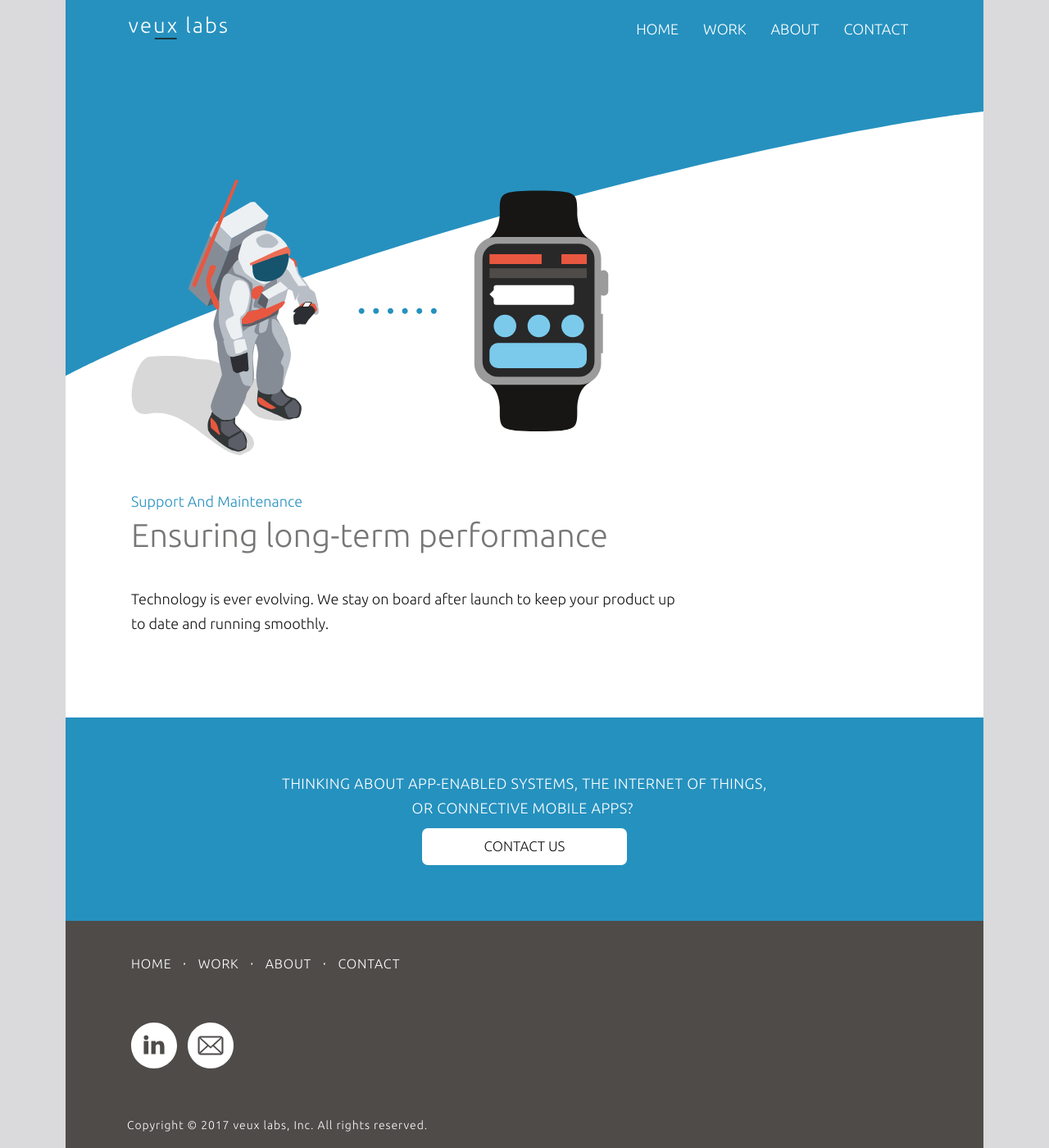
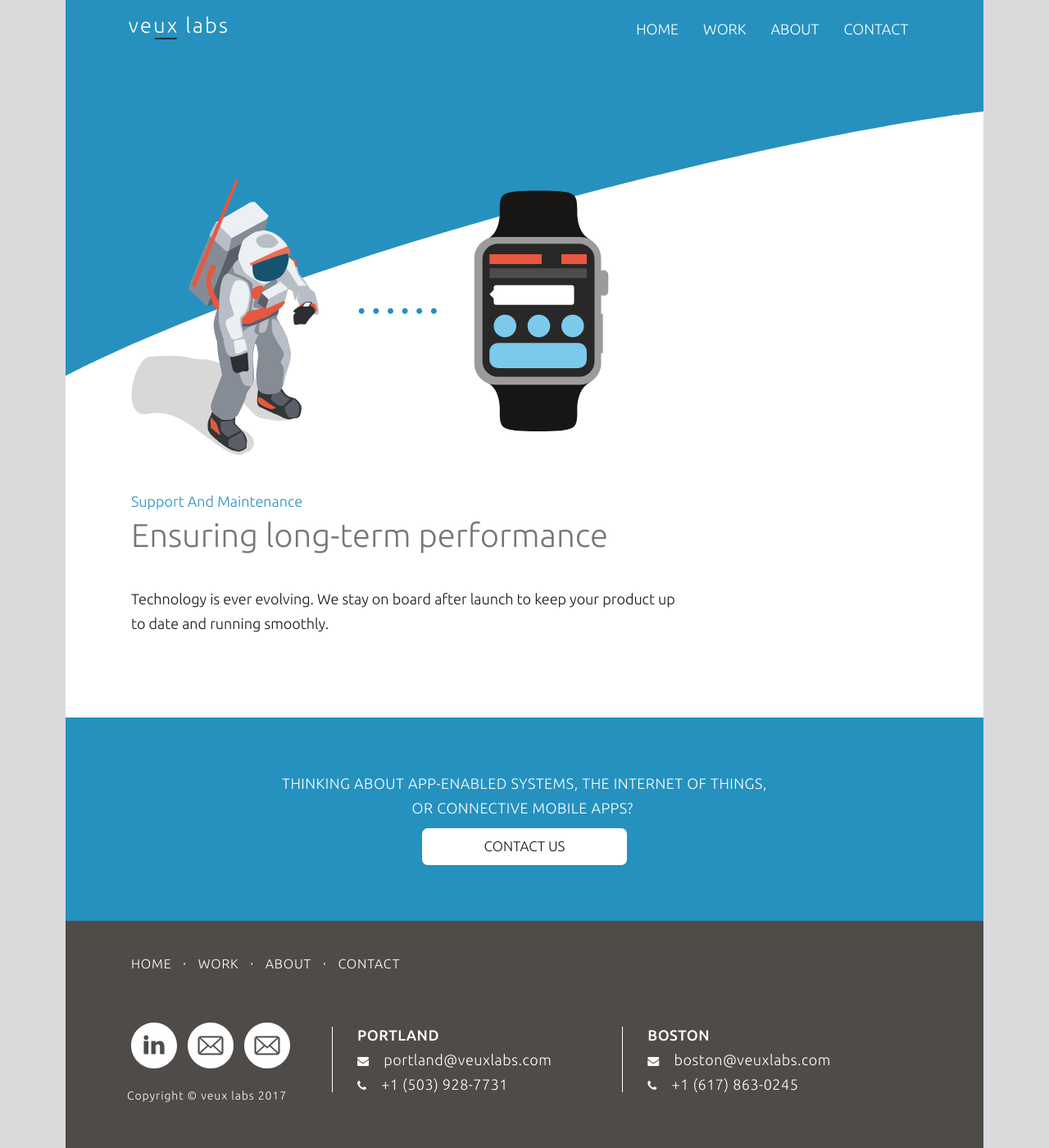
Before and after one commit to VeuxLabs/VeuxLabs.github.io, a Jekyll site: the page built from index.html, in a window 1280 px wide and 1400 px high, scrolled down 5623 px. Shown: the whole window at 82% size. Built offline with Jekyll 4.4.1, drawn with Linux system fonts in a browser that asks for light colours; nearby versions of some CDN libraries; comment, search, counter and statistics services are not loaded.

Commit message:
Footer update

```diff
--- a/_config.yml
+++ b/_config.yml
@@ -8,7 +8,7 @@ email: your-email@domain.com
 author: Veux Labs
 description: >
   VEUX WORKS WITH COMPANIES TO CREATE PRODUCTS AND APPS THAT HELP THEIR CUSTOMERS COMMUNICATE, COLLABORATE AND CONNECT.
-copyright: 'Copyright © 2017 veux labs, Inc. All rights reserved.'
+copyright: 'Copyright © veux labs 2017'
 
 # ----------------------- #
 #    Jekyll & Plugins     #
--- a/_includes/footer.html
+++ b/_includes/footer.html
@@ -26,7 +26,7 @@
             </div>
         </div>
         <div class="row logos">
-            <div class="col-md-8">
+            <div class="col-md-3 col-lg-3">
                 <ul class="list-inline">
                     <li>
                         <a target="_blank" href="https://www.linkedin.com/company/veux-labs">
@@ -38,11 +38,29 @@
                             <img src="{{ site.github.url }}/img/emailLink.svg" alt="Linked In" class="img-responsive app" />
                         </a>
                     </li>
+                     <li>
+                        <a target="_blank" href="mailto:info@veuxlabs.com">
+                            <img src="{{ site.github.url }}/img/emailLink.svg" alt="Linked In" class="img-responsive app" />
+                        </a>
+                    </li>
                 </ul>
+                 <div class="copyright">
+                    <p class="copyright text-muted small">{{ site.copyright }}</p>
+                </div>
+            </div>
+            <div class="separator"></div>
+            <div class="office col-lg-4 col-md-4">
+                <h2>Portland</h2>
+                <i class="fa fa-envelope" aria-hidden="true"></i> <span>  portland@veuxlabs.com </span> <br>
+                <i class="fa fa-phone" aria-hidden="true"></i> <span> +1 (503) 928-7731  </span> <br>
+            </div>
+            <div class="separator"></div>
+             <div class="office col-lg-4 col-md-4">
+                <h2>Boston</h2>
+                <i class="fa fa-envelope" aria-hidden="true"></i> <span>  boston@veuxlabs.com </span> <br>
+                <i class="fa fa-phone" aria-hidden="true"></i> <span>  +1 (617) 863-0245 </span> <br>
             </div>
         </div>
-        <div class="row copyright">
-            <p class="copyright text-muted small">{{ site.copyright }}</p>
-        </div>
+
     </div>
 </footer>
--- a/css/landing-page.css
+++ b/css/landing-page.css
@@ -877,13 +877,31 @@ footer .first-row .button button {
 }
 
 footer .second-row {
-    height: 277px;
+    min-height: 277px;
     background-color: #4e4b49;
     float: left;
     width: 100%;
     position: relative;
 }
 
+footer .separator {
+    float: left;
+    background-color: white;
+    width: 1px;
+    height: 80px;
+    margin-top: 25px;
+}
+
+@media (max-width: 992px) {
+    footer .separator {
+        display: none;
+    }
+}
+
+@media (min-width: 992px) and (max-width: 1200px) {
+    footer .separator {
+    }
+}
 
 footer .second-row .row {
     margin-left: 0;
@@ -898,10 +916,6 @@ footer .second-row .row {
 
 footer .second-row .row a {
     color: white;
-}
-
-footer .second-row p {
-   margin: 10px 15px;
 }
 
 footer .second-row ul {
@@ -925,6 +939,12 @@ footer .row.logos li {
 
 footer .row.logos ul {
     margin: 10px 0;
+}
+
+@media only screen and (max-width: 1013px) {
+    footer .row.logos .col-md-3 {
+        width: initial;
+    }
 }
 
 @media only screen and (max-width: 480px) {
@@ -1307,6 +1327,7 @@ p.copyright {
     margin-bottom: 30px;
     float: left;
     width: 100%;
+    padding-left: 0;
 }
 
 .our-team.contact .office i {
@@ -1333,6 +1354,45 @@ p.copyright {
 
 .our-team.contact .office div {
     padding-left: 0;
+}
+
+.office {
+    color: white;
+    margin-bottom: 30px;
+    float: left;
+    padding-left: 30px;
+}
+
+.office i {
+    margin-right: 15px;
+}
+
+.office span {
+    font-family: 'Ubuntu';
+    font-size: 18px;
+    font-weight: 300;
+    line-height: 30px;
+    letter-spacing: 0.5px;
+}
+
+.office h2 {
+    text-transform: uppercase;
+    color: white;
+    font-family: 'Ubuntu';
+    font-size: 18px;
+    font-weight: 500;
+    line-height: 30px;
+    letter-spacing: 0.5px;
+}
+
+.office div {
+    padding-left: 0;
+}
+
+@media (max-width: 992px) {
+    .office {
+        display: none;
+    }
 }
 
 #mc_embed_signup {
```
